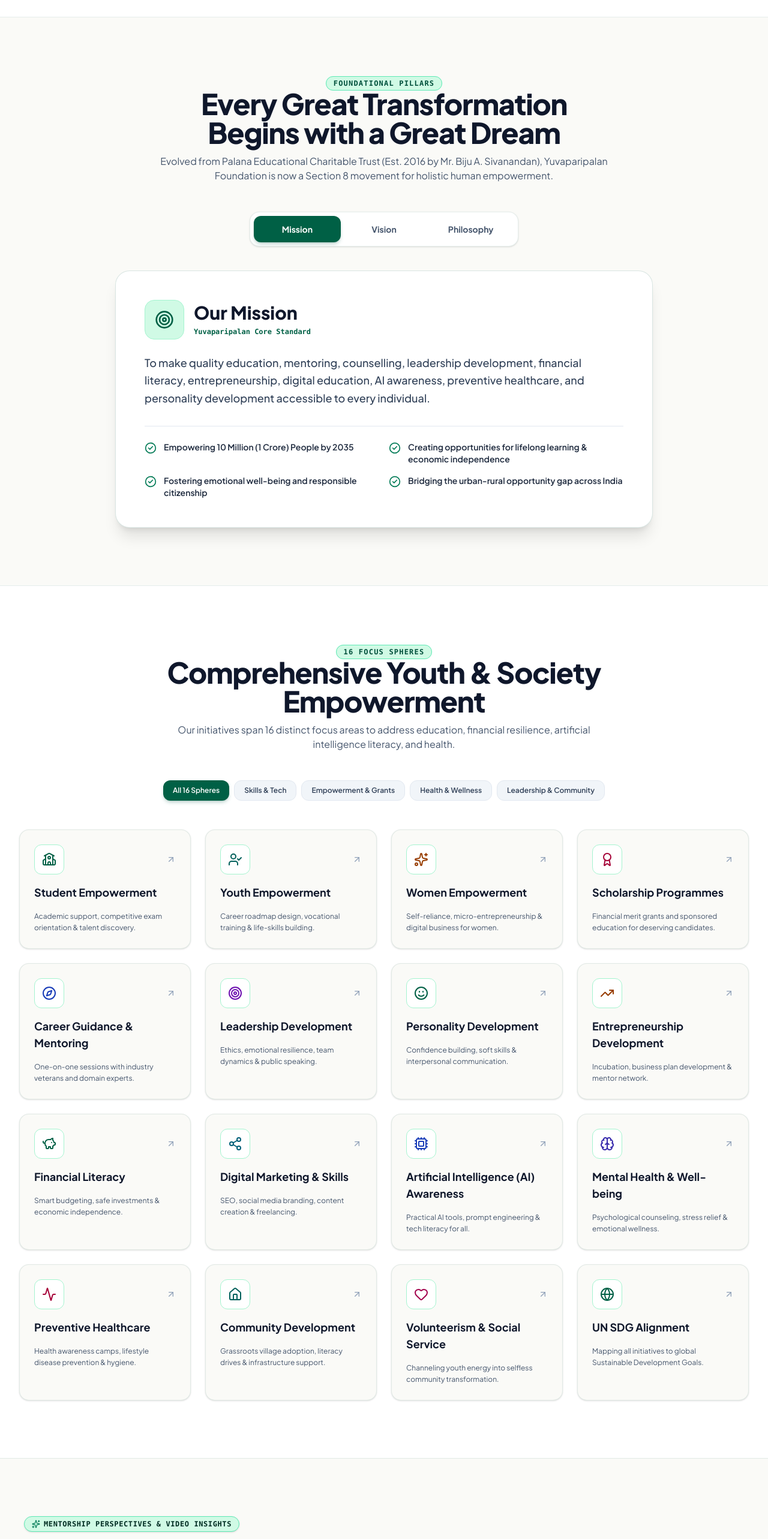
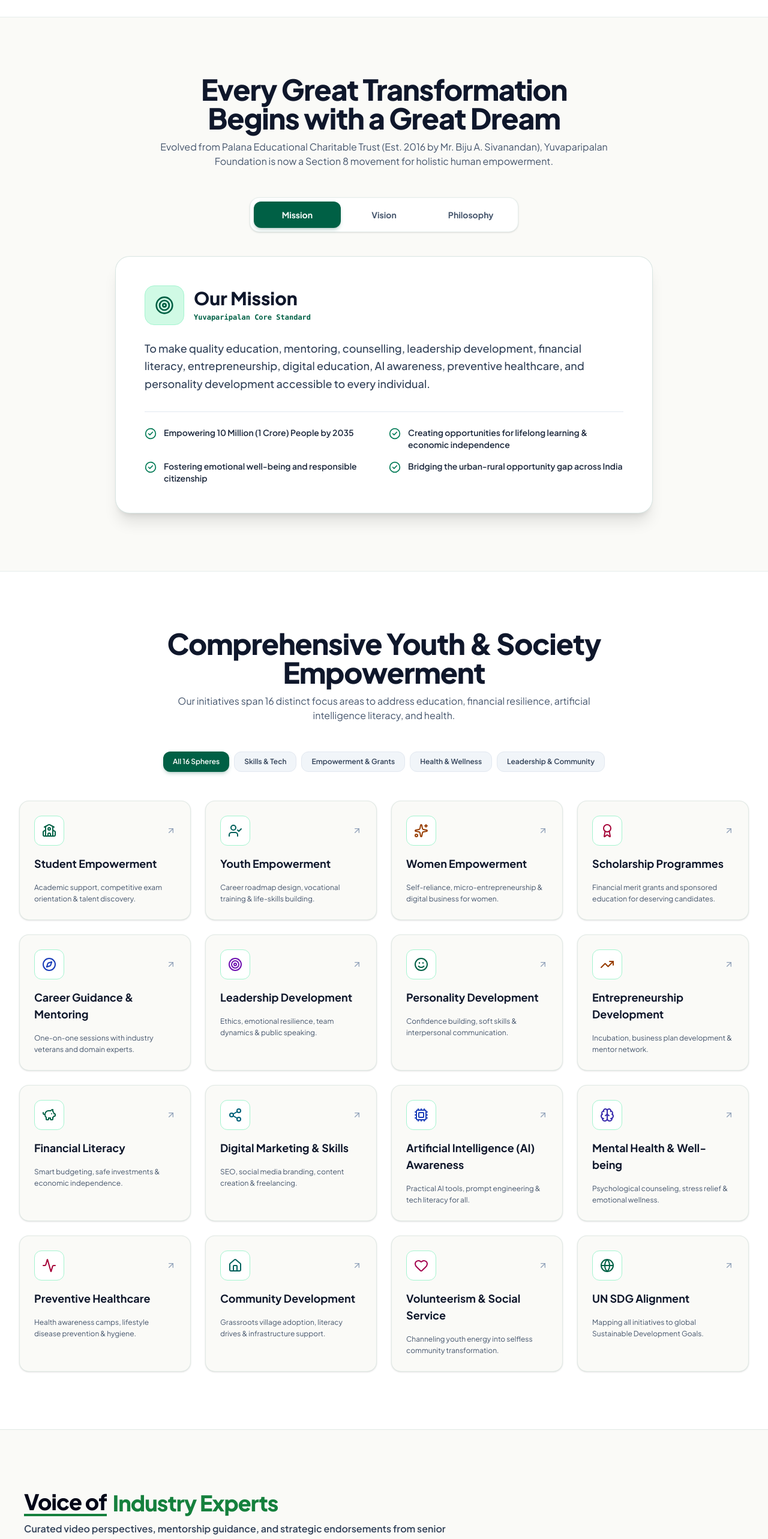
Before and after one commit to BSDigitalLab/yuvaparipalan_foundation-web, a React (Vite) app: page / in a window 1280 px wide. Shown: the part 2520-5086 px from the top of the page at 60% size. Built offline with nearby package versions, Linux system fonts and the light colour scheme.

Commit message:
style: safely remove top section badges (Visual Archives, Foundational Pillars, 16 Focus Spheres, Mentorship Perspectives, Movement Photography)

```diff
--- a/src/components/sections/ExpertVoice.tsx
+++ b/src/components/sections/ExpertVoice.tsx
@@ -50,11 +50,6 @@ export const ExpertVoice: React.FC = () => {
         <FadeIn direction="up">
           <div className="pb-4 border-b border-emerald-900/10 text-left">
             <div className="space-y-2 max-w-3xl">
-              <div className="inline-flex items-center gap-1.5 px-3 py-1 rounded-full bg-emerald-100 text-emerald-950 border border-emerald-300 text-xs font-mono font-bold uppercase tracking-wider shadow-sm">
-                <Sparkles className="w-3.5 h-3.5 text-emerald-700" />
-                <span>Mentorship Perspectives & Video Insights</span>
-              </div>
-
               <h2 className="font-heading text-2xl sm:text-3xl lg:text-4xl font-extrabold text-slate-950 tracking-tight flex flex-wrap items-center gap-2.5 pt-1">
                 <span className="relative pb-1 after:content-[''] after:absolute after:bottom-0 after:left-0 after:w-full after:h-1 after:bg-[#15803d]">
                   Voice of
--- a/src/components/sections/FocusAreas.tsx
+++ b/src/components/sections/FocusAreas.tsx
@@ -38,9 +38,6 @@ export const FocusAreas: React.FC = () => {
       <div className="max-w-7xl mx-auto px-4 sm:px-6 lg:px-8">
         <FadeIn direction="up">
           <div className="text-center max-w-3xl mx-auto mb-12 space-y-3">
-            <span className="text-xs font-mono font-semibold tracking-widest text-emerald-900 uppercase bg-emerald-100 px-3 py-1 rounded-full border border-emerald-300">
-              16 Focus Spheres
-            </span>
             <h2 className="font-heading text-3xl sm:text-4xl lg:text-5xl font-black text-slate-900 tracking-tight">
               Comprehensive Youth & Society Empowerment
             </h2>
--- a/src/components/sections/GalleryTeaser.tsx
+++ b/src/components/sections/GalleryTeaser.tsx
@@ -16,9 +16,6 @@ export const GalleryTeaser: React.FC = () => {
         <FadeIn direction="up">
           <div className="flex flex-col md:flex-row md:items-end justify-between mb-16 gap-6">
             <div className="space-y-3 max-w-2xl">
-              <span className="text-xs font-mono font-semibold tracking-widest text-emerald-900 uppercase bg-emerald-100 px-3 py-1 rounded-full border border-emerald-300">
-                Movement Photography
-              </span>
               <h2 className="font-heading text-3xl sm:text-4xl lg:text-5xl font-black text-slate-900 tracking-tight">
                 Moments of Impact & Transformation
               </h2>
--- a/src/components/sections/MissionVision.tsx
+++ b/src/components/sections/MissionVision.tsx
@@ -49,9 +49,6 @@ export const MissionVision: React.FC = () => {
       <div className="max-w-7xl mx-auto px-4 sm:px-6 lg:px-8">
         <FadeIn direction="up">
           <div className="text-center max-w-3xl mx-auto mb-12 space-y-3">
-            <span className="text-xs font-mono font-semibold tracking-widest text-emerald-900 uppercase bg-emerald-100 px-3 py-1 rounded-full border border-emerald-300">
-              Foundational Pillars
-            </span>
             <h2 className="font-heading text-3xl sm:text-4xl lg:text-5xl font-black text-slate-900 tracking-tight">
               Every Great Transformation Begins with a Great Dream
             </h2>
--- a/src/pages/GalleryPage.tsx
+++ b/src/pages/GalleryPage.tsx
@@ -34,10 +34,6 @@ export const GalleryPage: React.FC = () => {
         <div className="max-w-[1440px] mx-auto px-4 sm:px-6 lg:px-10 relative z-10">
           <FadeIn direction="up">
             <div className="text-center max-w-3xl mx-auto mb-12 space-y-3">
-              <div className="inline-flex items-center gap-1.5 px-3 py-1 rounded-full bg-emerald-100 text-emerald-950 border border-emerald-300 text-xs font-mono font-bold uppercase tracking-wider shadow-sm">
-                <Sparkles className="w-3.5 h-3.5 text-emerald-700" />
-                <span>Visual Archives</span>
-              </div>
               <h1 className="font-heading text-3xl sm:text-4xl lg:text-5xl font-black text-slate-950 tracking-tight">
                 Movement Photo Gallery
               </h1>
```
